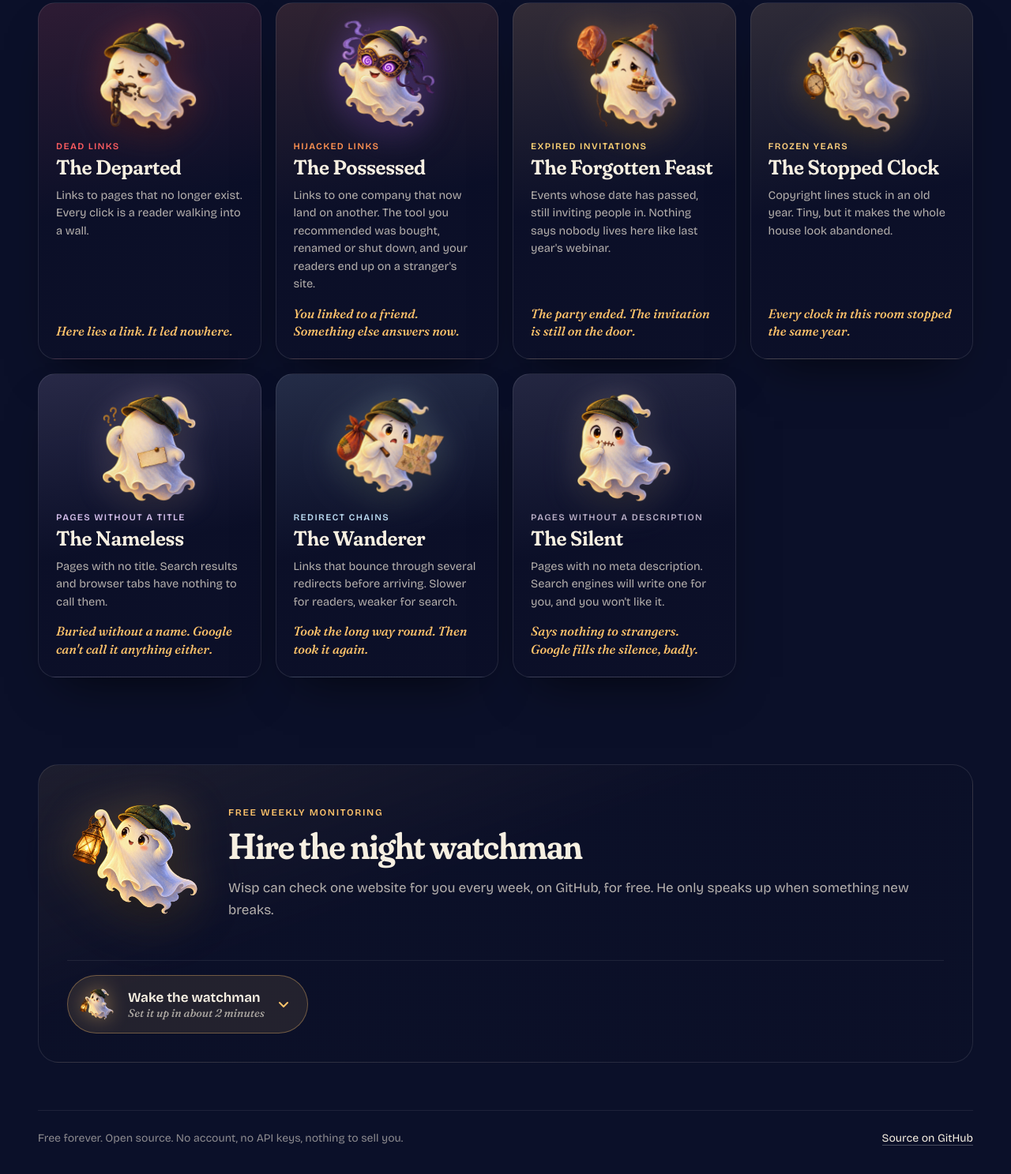
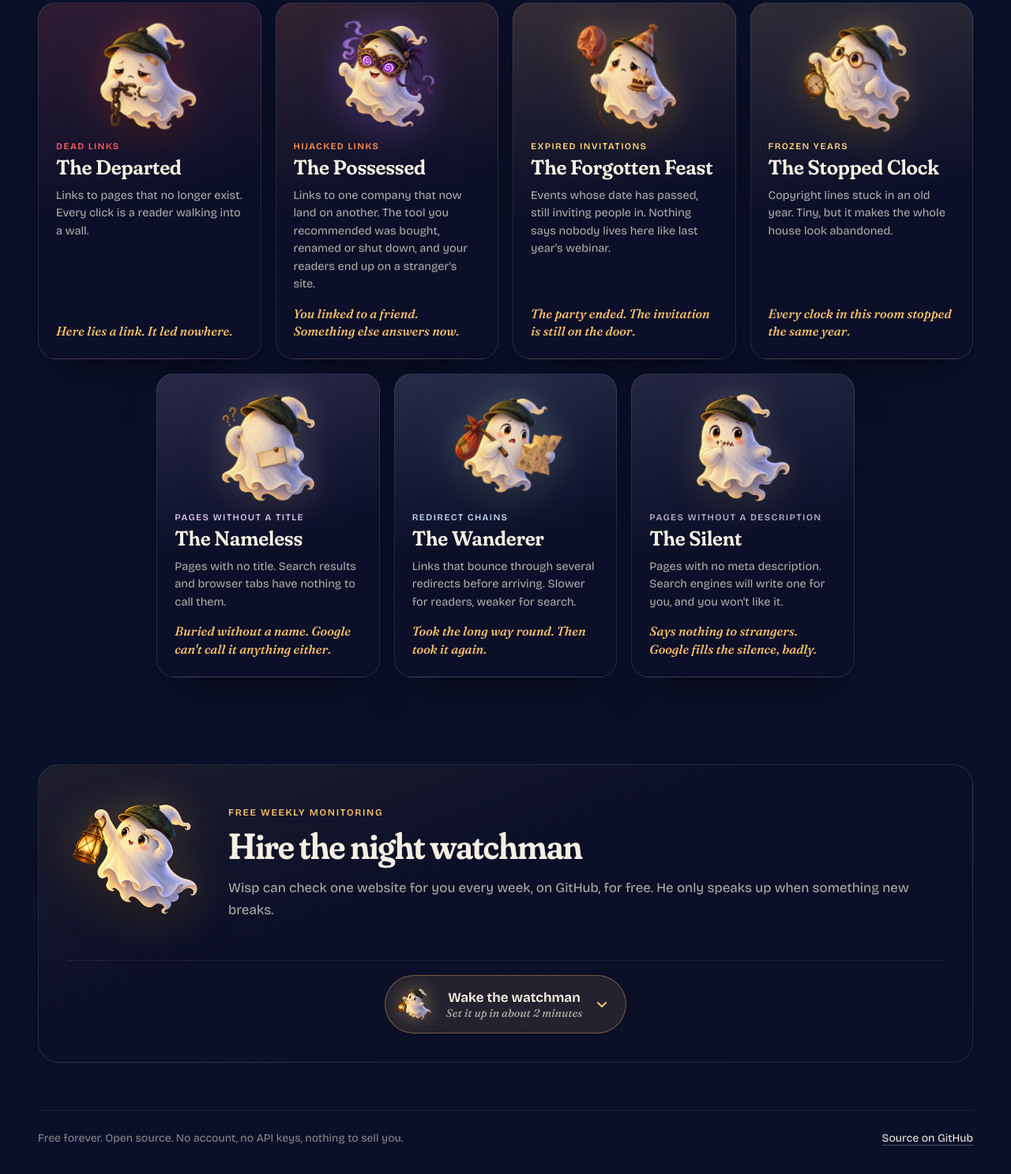
Before and after one commit to raoashwini21/graveyard-shift, a website: page public/index.html in a window 1280 px wide. Shown: the part 1119-2606 px from the top of the page at 79% size. Drawn offline with Linux system fonts and the light colour scheme; animation ran at ten frames a second; a web font is replaced by a local one.

Commit message:
Centre the last row of ghost cards and the Wake the watchman button
Co-Authored-By: Claude Opus 5.5 <noreply@anthropic.com>
Claude-Session: https://claude.ai/code/session_01U7b8smsMhcsoDXk21X5VYb

```diff
--- a/public/style.css
+++ b/public/style.css
@@ -1067,3 +1067,12 @@ body.plain .hero-title em, body.plain .verdict-word { font-family: var(--sans);
 @keyframes how-in { from { opacity: 0; transform: translateY(-8px); } }
 .watch-how .watch-steps { margin-top: 0; }
 @media (max-width: 1000px) { .watch { grid-template-columns: 1fr; } .watch-how-body { grid-template-columns: 1fr; } }
+/* Ghost cards: centre the last, shorter row */
+.kinds { display: flex; flex-wrap: wrap; justify-content: center; }
+.kinds .kind-card { flex: 0 1 calc((100% - 54px) / 4); min-width: 250px; }
+@media (max-width: 1100px) { .kinds .kind-card { flex-basis: calc((100% - 36px) / 3); } }
+@media (max-width: 820px) { .kinds .kind-card { flex-basis: calc((100% - 18px) / 2); } }
+@media (max-width: 560px) { .kinds .kind-card { flex-basis: 100%; } }
+/* Centre the Wake the watchman button */
+.watch-how { text-align: center; }
+.watch-how-body { text-align: left; }
```
